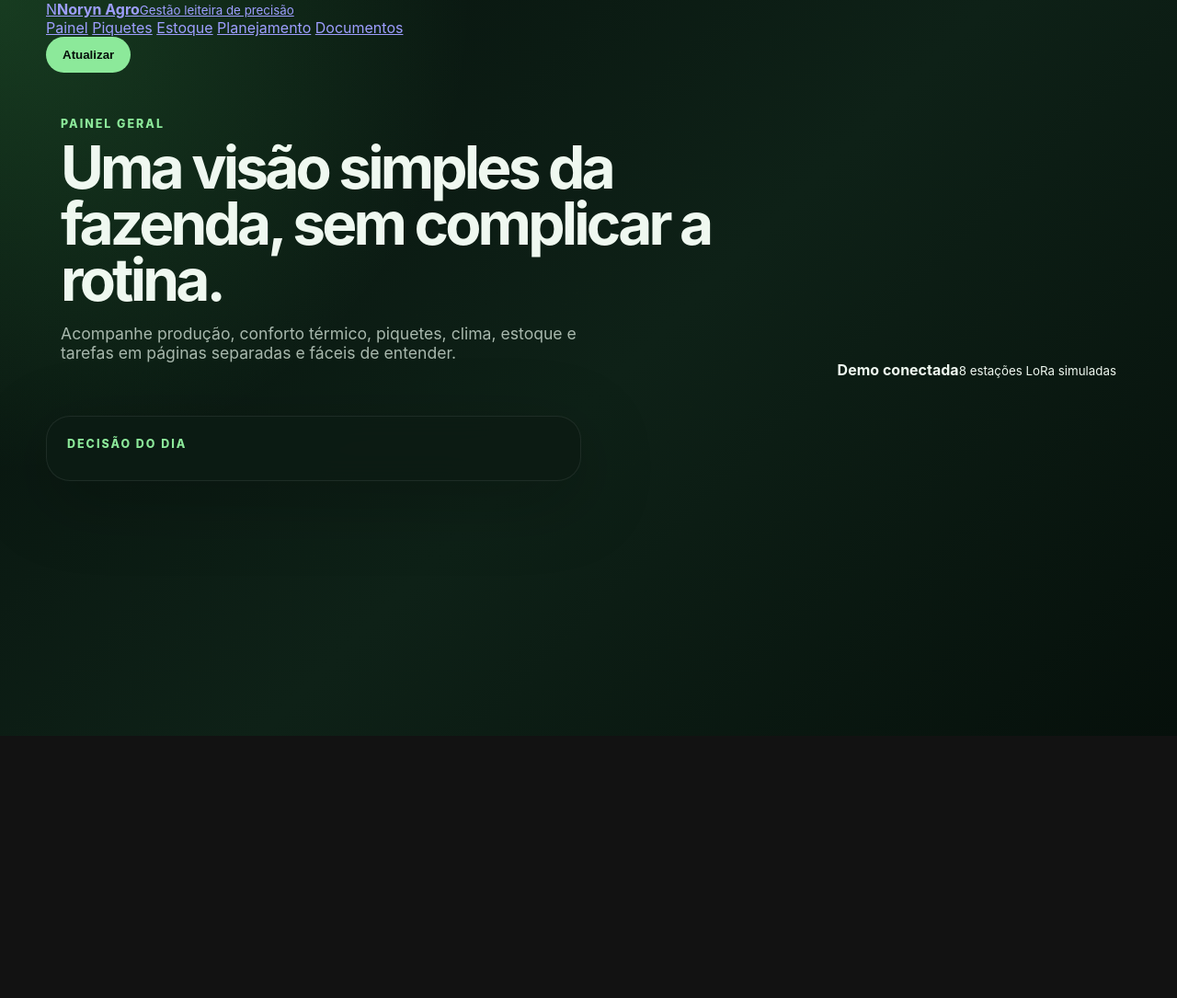
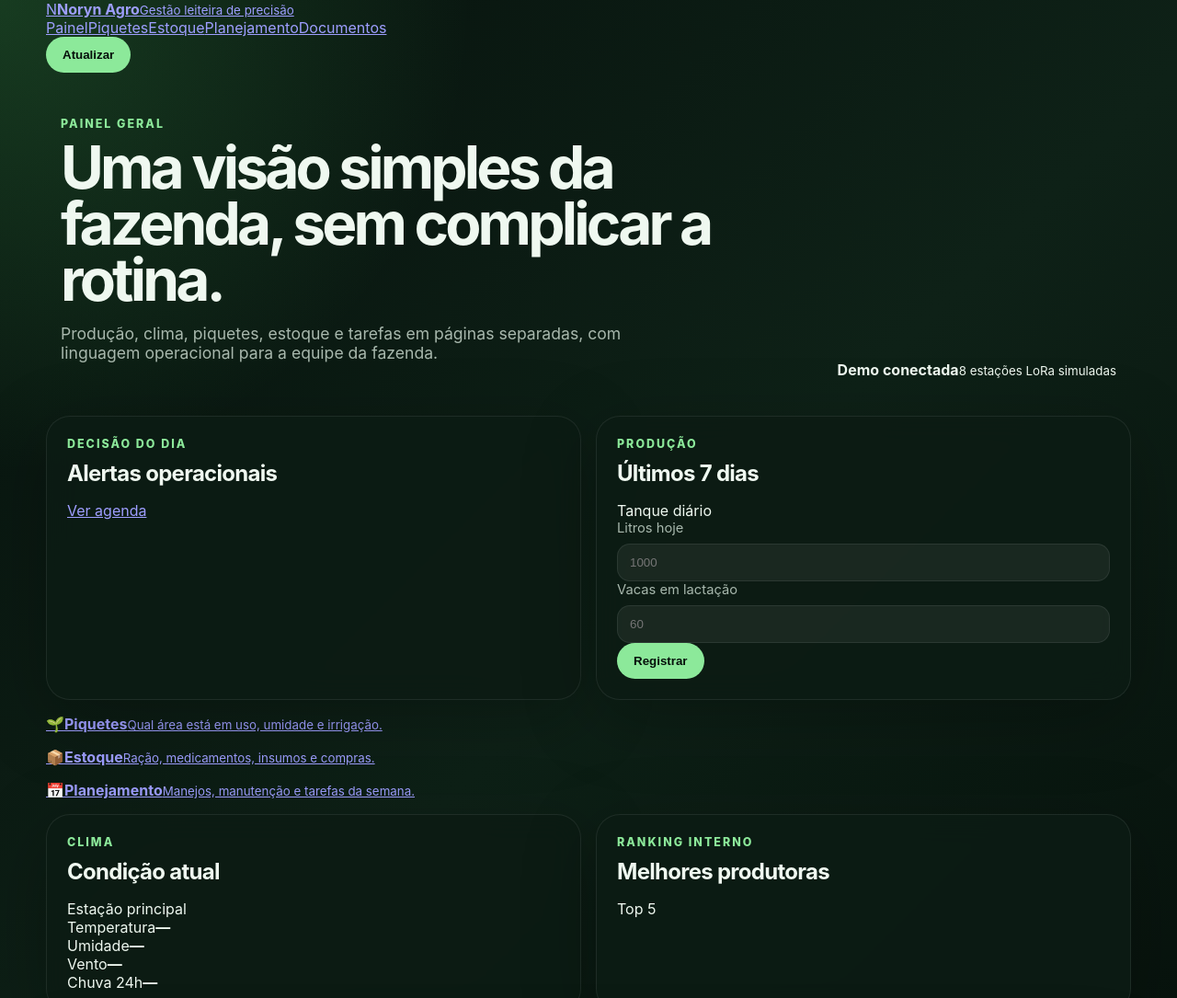
Before and after one commit to StormYasta/NorynAgro, a website: page public/index.html in a window 1280 px wide. Shown: the top 1085 px of the page at 92% size. Before the commit the page ends 800 px from the top, so only its background shows below. Drawn offline with Linux system fonts and the light colour scheme.

Commit message:
Fix light dashboard page

```diff
--- a/public/index.html
+++ b/public/index.html
@@ -1,36 +1,13 @@
 <!doctype html>
 <html lang="pt-BR">
-<head>
-  <meta charset="utf-8" />
-  <meta name="viewport" content="width=device-width, initial-scale=1" />
-  <title>Noryn Agro · Painel</title>
-  <link rel="stylesheet" href="/styles.css" />
-</head>
+<head><meta charset="utf-8"><meta name="viewport" content="width=device-width, initial-scale=1"><title>Noryn Agro · Painel</title><link rel="stylesheet" href="/styles.css"></head>
 <body data-page="dashboard">
-  <main class="app-shell">
-    <header class="topbar">
-      <a class="brand" href="/"><span class="brand-mark">N</span><span><strong>Noryn Agro</strong><small>Gestão leiteira de precisão</small></span></a>
-      <nav class="main-nav" aria-label="Navegação principal">
-        <a data-nav="dashboard" href="/">Painel</a>
-        <a data-nav="paddocks" href="/paddocks.html">Piquetes</a>
-        <a data-nav="inventory" href="/inventory.html">Estoque</a>
-        <a data-nav="planning" href="/planning.html">Planejamento</a>
-        <a data-nav="documents" href="/documents.html">Documentos</a>
-      </nav>
-      <button class="soft-button" id="refreshButton" type="button">Atualizar</button>
-    </header>
-
-    <section class="hero hero-light">
-      <div>
-        <p class="eyebrow">Painel geral</p>
-        <h1>Uma visão simples da fazenda, sem complicar a rotina.</h1>
-        <p class="subtitle">Acompanhe produção, conforto térmico, piquetes, clima, estoque e tarefas em páginas separadas e fáceis de entender.</p>
-      </div>
-      <div class="hero-summary"><span class="status-dot"></span><strong>Demo conectada</strong><small>8 estações LoRa simuladas</small></div>
-    </section>
-
-    <section class="grid kpis" id="summaryCards"></section>
-
-    <section class="grid two-columns">
-      <article class="panel">
-        <div class="section-heading"><div><p class="eyebrow">Decisão do dia
+<main class="app-shell">
+<header class="topbar"><a class="brand" href="/"><span class="brand-mark">N</span><span><strong>Noryn Agro</strong><small>Gestão leiteira de precisão</small></span></a><nav class="main-nav"><a data-nav="dashboard" href="/">Painel</a><a data-nav="paddocks" href="/paddocks.html">Piquetes</a><a data-nav="inventory" href="/inventory.html">Estoque</a><a data-nav="planning" href="/planning.html">Planejamento</a><a data-nav="documents" href="/documents.html">Documentos</a></nav><button class="soft-button" id="refreshButton">Atualizar</button></header>
+<section class="hero"><div><p class="eyebrow">Painel geral</p><h1>Uma visão simples da fazenda, sem complicar a rotina.</h1><p class="subtitle">Produção, clima, piquetes, estoque e tarefas em páginas separadas, com linguagem operacional para a equipe da fazenda.</p></div><div class="hero-summary"><span class="status-dot"></span><strong>Demo conectada</strong><small>8 estações LoRa simuladas</small></div></section>
+<section class="grid kpis" id="summaryCards"></section>
+<section class="grid two-columns"><article class="panel"><div class="section-heading"><div><p class="eyebrow">Decisão do dia</p><h2>Alertas operacionais</h2></div><a class="text-link" href="/planning.html">Ver agenda</a></div><div id="alerts"></div></article><article class="panel"><div class="section-heading"><div><p class="eyebrow">Produção</p><h2>Últimos 7 dias</h2></div><span class="chip">Tanque diário</span></div><div class="chart" id="milkChart"></div><form class="quick-form" id="milkForm"><label>Litros hoje<input name="milkLiters" type="number" min="0" step="0.1" placeholder="1000" required></label><label>Vacas em lactação<input name="lactatingCows" type="number" min="1" step="1" placeholder="60" required></label><button>Registrar</button></form></article></section>
+<section class="grid three-columns"><a class="module-card" href="/paddocks.html"><span>🌱</span><strong>Piquetes</strong><small>Qual área está em uso, umidade e irrigação.</small></a><a class="module-card" href="/inventory.html"><span>📦</span><strong>Estoque</strong><small>Ração, medicamentos, insumos e compras.</small></a><a class="module-card" href="/planning.html"><span>📅</span><strong>Planejamento</strong><small>Manejos, manutenção e tarefas da semana.</small></a></section>
+<section class="grid two-columns"><article class="panel"><div class="section-heading"><div><p class="eyebrow">Clima</p><h2>Condição atual</h2></div><span class="chip">Estação principal</span></div><div class="weather-simple"><div class="weather-illustration"><div class="sun"></div><div class="cloud c1"></div><div class="cloud c2"></div><div class="rain"><i></i><i></i><i></i><i></i><i></i></div><div class="wind-lines"><i></i><i></i><i></i></div></div><div class="weather-values"><div><span>Temperatura</span><strong id="wTemp">—</strong></div><div><span>Umidade</span><strong id="wHum">—</strong></div><div><span>Vento</span><strong id="wWind">—</strong></div><div><span>Chuva 24h</span><strong id="wRain">—</strong></div></div></div></article><article class="panel"><div class="section-heading"><div><p class="eyebrow">Ranking interno</p><h2>Melhores produtoras</h2></div><span class="chip">Top 5</span></div><div id="rankingList"></div></article></section>
+<section class="panel"><div class="section-heading"><div><p class="eyebrow">Telemetria</p><h2>Últimas leituras recebidas</h2></div><span class="chip">API /api/readings</span></div><div class="table-wrapper"><table><thead><tr><th>Data</th><th>Tipo</th><th>Fonte</th><th>Produção</th><th>THI</th><th>Solo</th><th>Chuva</th></tr></thead><tbody id="readingsTable"></tbody></table></div></section>
+</main><script src="/app.js"></script></body></html>
```
